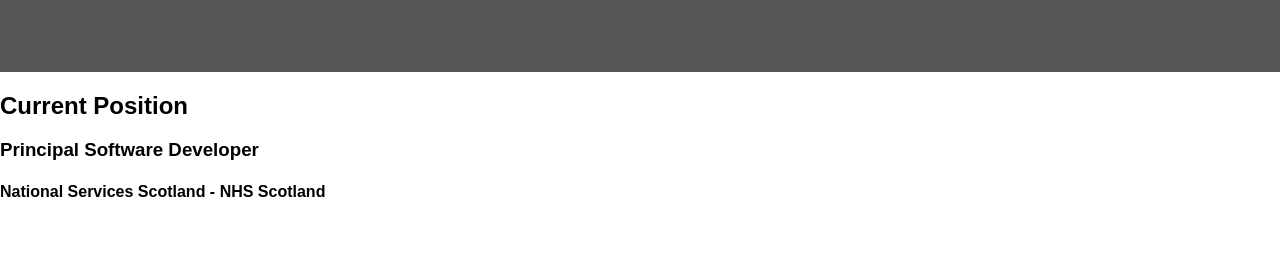
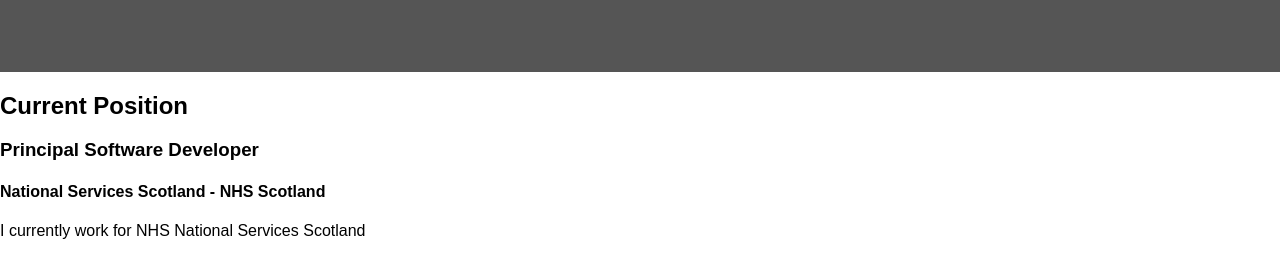
Before and after one commit to boabbysixkiller/CV, a plain HTML site: page index.html in a window 1280 px wide. Shown: the part 129-406 px from the top of the page. Drawn offline with Linux system fonts and the light colour scheme.

Commit message:
Added text to index

```diff
--- a/index.html
+++ b/index.html
@@ -24,6 +24,7 @@
             <h2>Current Position</h2>
             <h3>Principal Software Developer</h3>
             <h4>National Services Scotland - NHS Scotland</h4>
+            <p>I currently work for NHS National Services Scotland</p>
         </main>
 
 
```
